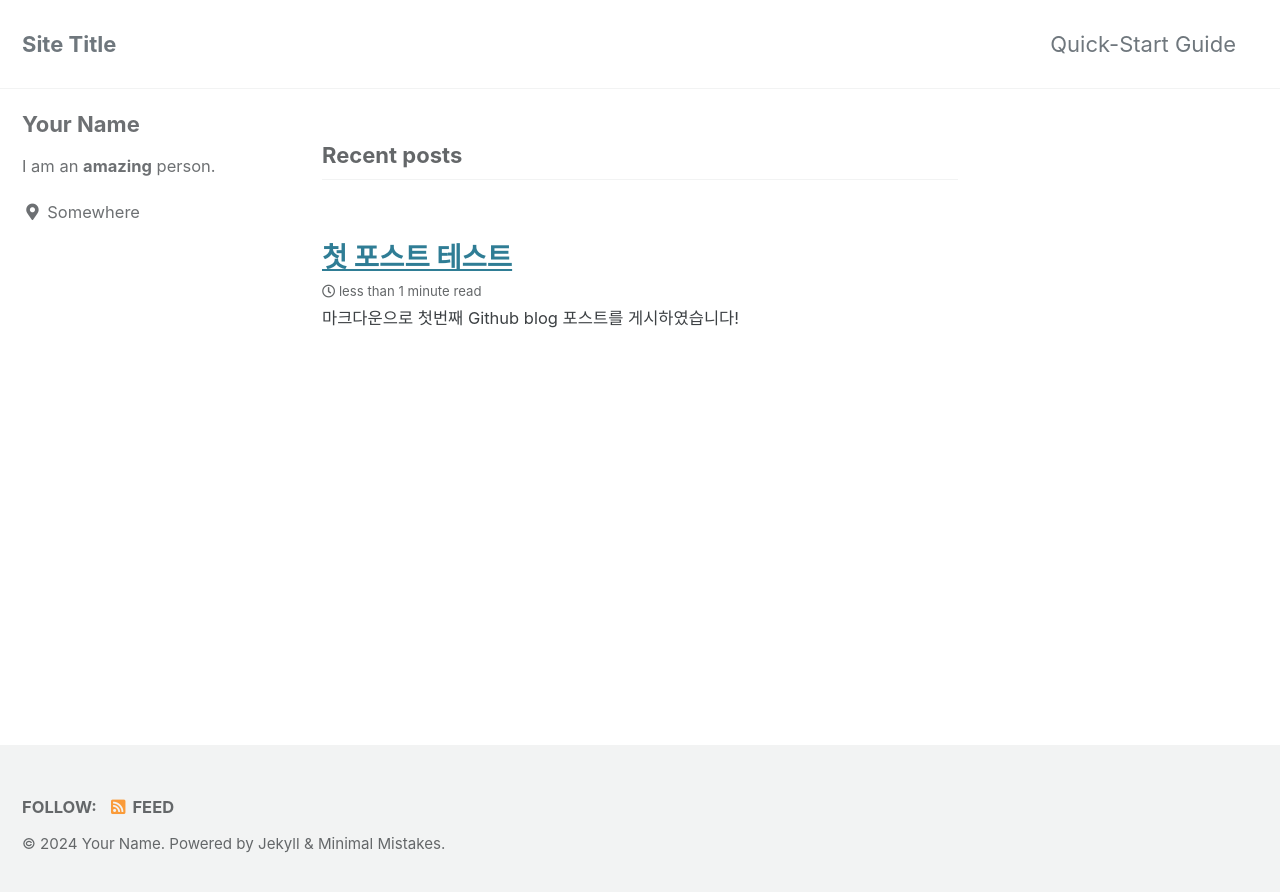
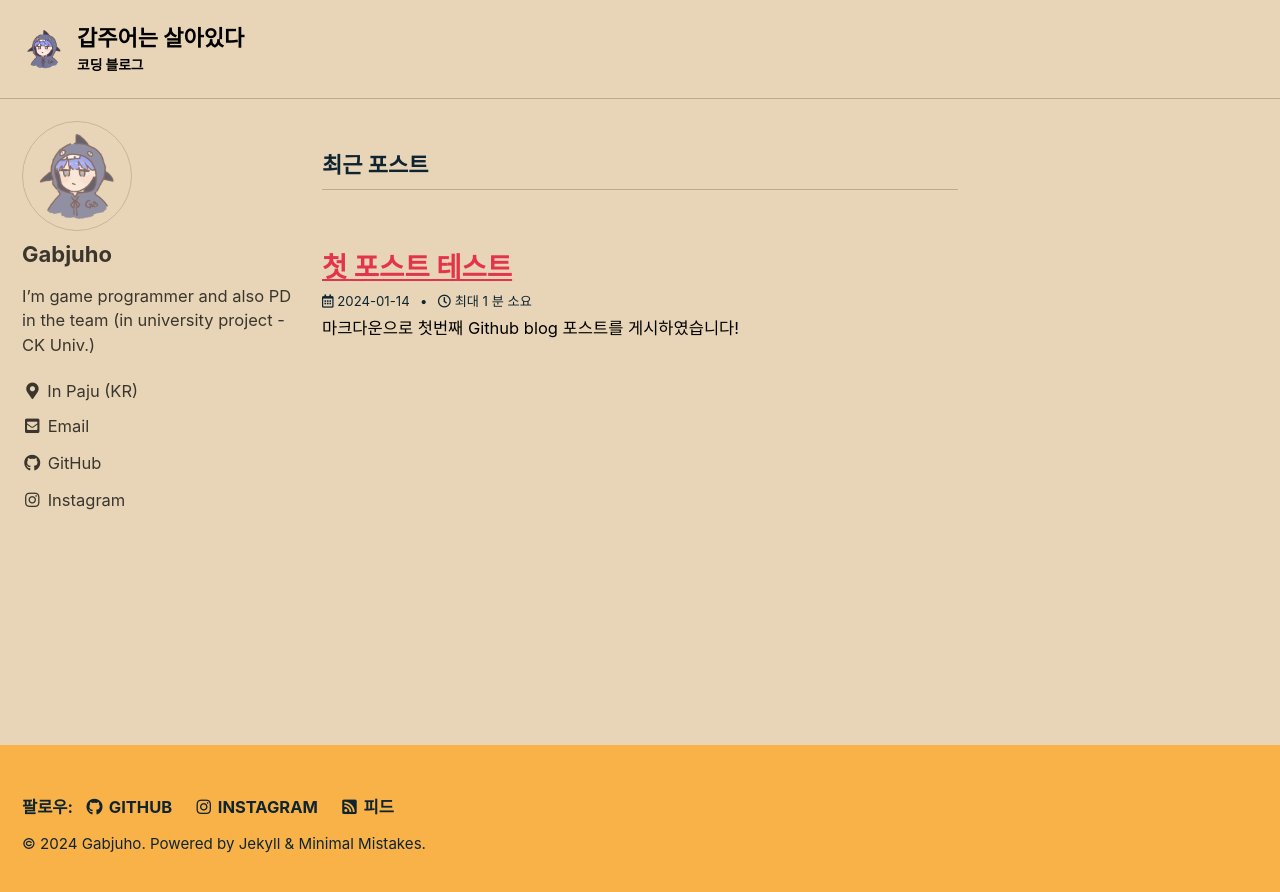
Before and after one commit to gabjuho/gabjuho.github.io, a Jekyll site: the page built from index.html, in a window 1280 px wide. Shown: the top 892 px of the page. Built offline with Jekyll 4.4.1, drawn with Linux system fonts in a browser that asks for light colours; cached includes are drawn as plain includes; the list of posts is cut into pages by our own code.

Commit message:
:art: Edit blog theme and layout
Changes:
1. skin - sunrise
2. locale - ko-KR
3. title - 갑주어는 살아있다
4. subtitle - 코딩 블로그
5. connect repository for comment feature
6. add blog logo
7. enable breadcrumbs (have some problem about path - if you click "Blog" part of path, you can meet 404 page)
8. comment provider - utterances (method using github issue
9. comment theme - github-dark
10. comment issue term (define the key basis) - pathname
11. Edit site profile (logo, introduction, location, icon and link of instargram, github, email - email link is just send protocol, not work...)
12. Edit footer (icon and link of instagram, github)
13. Add posting date for all post and date format is "%Y-%m-%d"
14. Remove Quick Start Guide button - link to mmistakes site
15. Add logo image and "images" folder in "assets" folder

```diff
--- a/_config.yml
+++ b/_config.yml
@@ -12,25 +12,25 @@
 
 # theme                  : "minimal-mistakes-jekyll"
 # remote_theme           : "mmistakes/minimal-mistakes"
-minimal_mistakes_skin    : "default" # "air", "aqua", "contrast", "dark", "dirt", "neon", "mint", "plum", "sunrise"
+minimal_mistakes_skin    : "sunrise" # "air", "aqua", "contrast", "dark", "dirt", "neon", "mint", "plum", "sunrise"
 
 # Site Settings
-locale                   : "en-US"
-title                    : "Site Title"
+locale                   : "ko-KR"
+title                    : "갑주어는 살아있다"
 title_separator          : "-"
-subtitle                 : # site tagline that appears below site title in masthead
-name                     : "Your Name"
-description              : "An amazing website."
+subtitle                 : "코딩 블로그" # site tagline that appears below site title in masthead
+name                     : "Gabjuho"
+description              : "My memory in my brain"
 url                      : # the base hostname & protocol for your site e.g. "https://mmistakes.github.io"
 baseurl                  : # the subpath of your site, e.g. "/blog"
-repository               : # GitHub username/repo-name e.g. "mmistakes/minimal-mistakes"
+repository               : "gabjuho/gabjuho.github.io" # GitHub username/repo-name e.g. "mmistakes/minimal-mistakes"
 teaser                   : # path of fallback teaser image, e.g. "/assets/images/500x300.png"
-logo                     : # path of logo image to display in the masthead, e.g. "/assets/images/88x88.png"
+logo                     : "/assets/images/logo.png" # path of logo image to display in the masthead, e.g. "/assets/images/88x88.png"
 masthead_title           : # overrides the website title displayed in the masthead, use " " for no title
-# breadcrumbs            : false # true, false (default)
+breadcrumbs            : true # true, false (default)
 words_per_minute         : 200
 comments:
-  provider               : # false (default), "disqus", "discourse", "facebook", "staticman", "staticman_v2", "utterances", "giscus", "custom"
+  provider               : "utterances" # false (default), "disqus", "discourse", "facebook", "staticman", "staticman_v2", "utterances", "giscus", "custom"
   disqus:
     shortname            : # https://help.disqus.com/customer/portal/articles/466208-what-s-a-shortname-
   discourse:
@@ -41,8 +41,8 @@ comments:
     num_posts            : # 5 (default)
     colorscheme          : # "light" (default), "dark"
   utterances:
-    theme                : # "github-light" (default), "github-dark"
-    issue_term           : # "pathname" (default)
+    theme                : "github-dark" # "github-light" (default), "github-dark"
+    issue_term           : "pathname" # "pathname" (default)
   giscus:
     repo_id              : # Shown during giscus setup at https://giscus.app
     category_name        : # Full text name of the category
@@ -104,52 +104,31 @@ analytics:
 
 # Site Author
 author:
-  name             : "Your Name"
-  avatar           : # path of avatar image, e.g. "/assets/images/bio-photo.jpg"
-  bio              : "I am an **amazing** person."
-  location         : "Somewhere"
+  name             : "Gabjuho"
+  avatar           : "/assets/images/logo.png" # path of avatar image, e.g. "/assets/images/bio-photo.jpg"
+  bio              : "I'm game programmer and also PD in the team (in university project - CK Univ.)"
+  location         : "In Paju (KR)"
   email            :
   links:
     - label: "Email"
       icon: "fas fa-fw fa-envelope-square"
-      # url: "mailto:your.name@email.com"
-    - label: "Website"
-      icon: "fas fa-fw fa-link"
-      # url: "https://your-website.com"
-    - label: "Twitter"
-      icon: "fab fa-fw fa-twitter-square"
-      # url: "https://twitter.com/"
-    - label: "Facebook"
-      icon: "fab fa-fw fa-facebook-square"
-      # url: "https://facebook.com/"
+      url: "mailto:gabjuho@gmail.com"
     - label: "GitHub"
       icon: "fab fa-fw fa-github"
-      # url: "https://github.com/"
+      url: "https://github.com/gabjuho"
     - label: "Instagram"
       icon: "fab fa-fw fa-instagram"
-      # url: "https://instagram.com/"
+      url: "https://instagram.com/gabjuho__/"
 
 # Site Footer
 footer:
   links:
-    - label: "Twitter"
-      icon: "fab fa-fw fa-twitter-square"
-      # url:
-    - label: "Facebook"
-      icon: "fab fa-fw fa-facebook-square"
-      # url:
     - label: "GitHub"
       icon: "fab fa-fw fa-github"
-      # url:
-    - label: "GitLab"
-      icon: "fab fa-fw fa-gitlab"
-      # url:
-    - label: "Bitbucket"
-      icon: "fab fa-fw fa-bitbucket"
-      # url:
+      url: "https://github.com/gabjuho"
     - label: "Instagram"
       icon: "fab fa-fw fa-instagram"
-      # url:
+      url: "https://instagram.com/gabjuho__/"
 
 
 # Reading Files
@@ -276,6 +255,7 @@ compress_html:
   ignore:
     envs: development
 
+date_format: "%Y-%m-%d"
 
 # Defaults
 defaults:
@@ -287,6 +267,7 @@ defaults:
       layout: single
       author_profile: true
       read_time: true
-      comments: # true
+      comments: true
       share: true
       related: true
+      show_date: true
--- a/_data/navigation.yml
+++ b/_data/navigation.yml
@@ -1,7 +1,7 @@
 # main links
 main:
-  - title: "Quick-Start Guide"
-    url: https://mmistakes.github.io/minimal-mistakes/docs/quick-start-guide/
+  - #title: "Quick-Start Guide"
+    #url: https://mmistakes.github.io/minimal-mistakes/docs/quick-start-guide/
   # - title: "About"
   #   url: https://mmistakes.github.io/minimal-mistakes/about/
   # - title: "Sample Posts"
```
Also changed, not shown: assets/images/logo.png (added).
